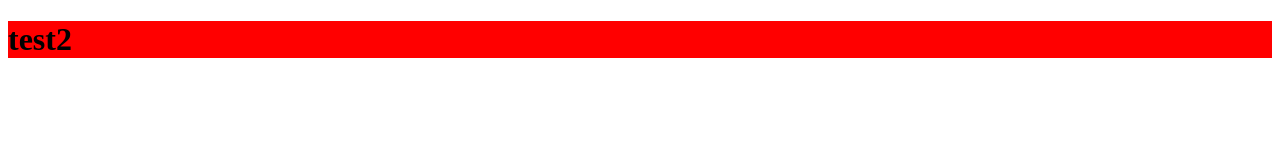
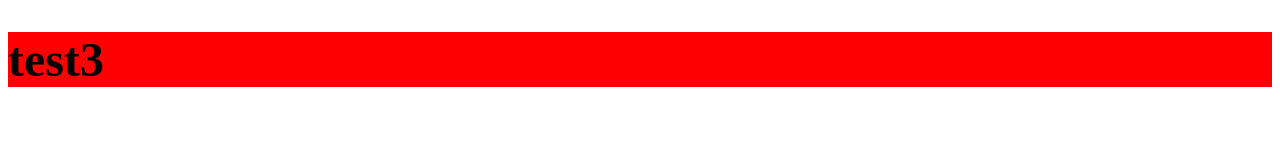
Before and after one commit to bluecaw/testgit, a plain HTML site: page test1/index.html in a window 1280 px wide. Drawn offline with Linux system fonts and the light colour scheme; files that its build step writes are made by us from their sources.

Commit message:
eight_commit

```diff
--- a/style.css
+++ /dev/null
@@ -1,3 +0,0 @@
-h1 {
-    background: red;
-}
--- a/test1/index.html
+++ b/test1/index.html
@@ -7,6 +7,6 @@
     <link rel="stylesheet" href="style.css">
 </head>
 <body>
-    <h1>test2</h1>
+    <h1 class="aaaa">test3</h1>
 </body>
 </html>
--- /dev/null
+++ b/test1/style.css
@@ -0,0 +1,4 @@
+.aaaa {
+    background-color: red;
+    font-size: 3em;
+}
```
